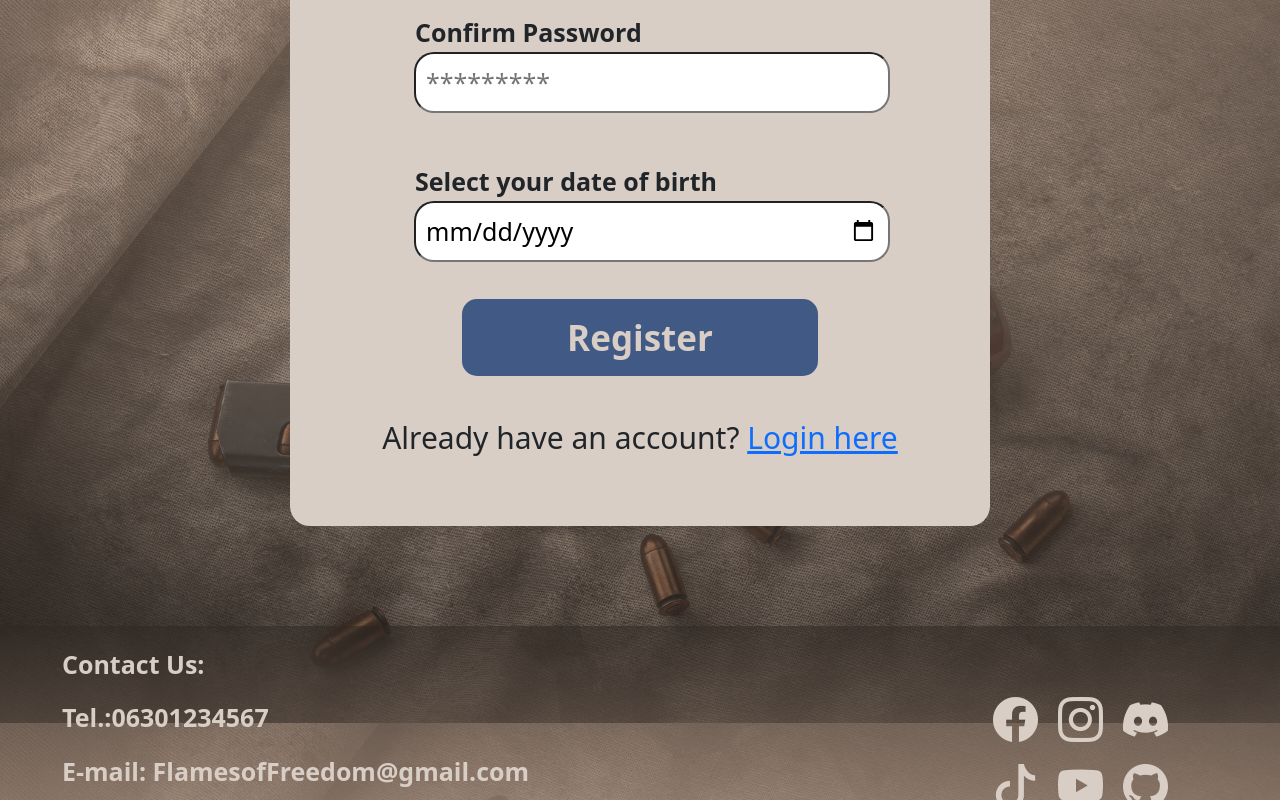
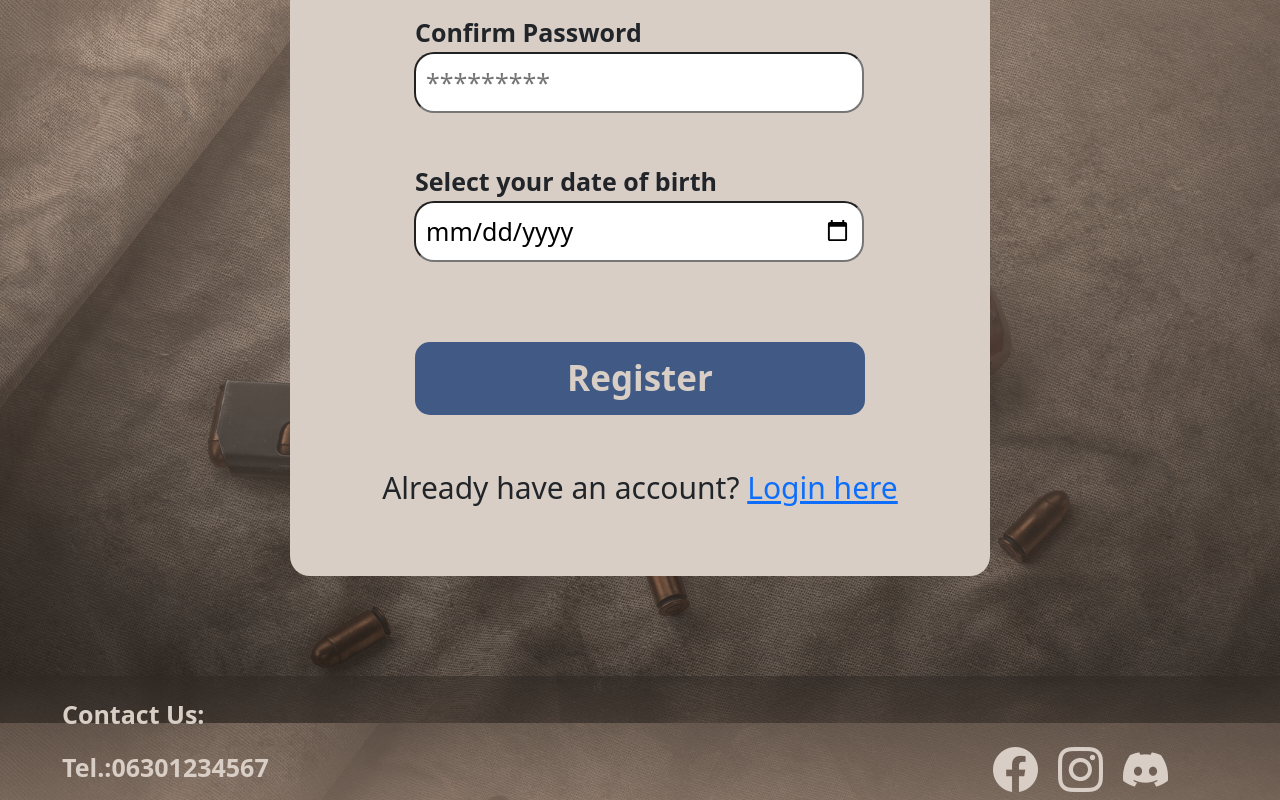
Before and after one commit to ZeroPaladin7283/Flames-of-Freedom-1956, an Angular app in the folder Web_Page/FrontEnd/: page /register in a window 1280 px wide. Shown: the part 877-1677 px from the top of the page. Built offline with nearby package versions, Linux system fonts and the light colour scheme.

Commit message:
Login - Register function

```diff
--- a/Web_Page/FrontEnd/src/app/_components/login/login.component.css
+++ b/Web_Page/FrontEnd/src/app/_components/login/login.component.css
@@ -4,6 +4,10 @@
     background-repeat: no-repeat;
     background-position-x: center;
     background-attachment: fixed;
+}
+
+.input-group input {
+    width: 450px;
 }
 
 #login-register {
--- a/Web_Page/FrontEnd/src/app/_components/login/login.component.ts
+++ b/Web_Page/FrontEnd/src/app/_components/login/login.component.ts
@@ -30,7 +30,7 @@ export class LoginComponent{
     } else if(this.loginService.userLoginFunc(this.loginUser, this.loginPass)) {
       this.router.navigate(['logged-in-home']);
     } else {
-      this.errorMessage = 'Invalid email or password. Please try again.';
+      this.errorMessage = 'Invalid email or password.' + 'Please try again.';
     }
   }
 }
--- a/Web_Page/FrontEnd/src/app/_components/register/register.component.css
+++ b/Web_Page/FrontEnd/src/app/_components/register/register.component.css
@@ -4,6 +4,17 @@
     background-repeat: no-repeat;
     background-position-x: center;
     background-attachment: fixed;
+}
+
+form {
+    display: flex;
+    flex-direction: column;
+    justify-content: center;
+    text-align: center;
+}
+
+.input-group input {
+    width: 450px;
 }
 
 #login-register {
@@ -21,16 +32,27 @@
 }
 
 #register {
+    display: flex;
     font-size: 35px !important;
-    padding: 15px 105px;
+    padding: 10px;
     border-radius: 15px;
     background-color: #405A85;
     color: #D8CEC5;
     text-decoration: none;
     font-weight: bold;
+    width: 450px;
+    justify-content: center;
+    margin: 0 auto;
 }
 
 #register:hover {
     color: #D8CEC5 !important;
     background-color: #3a69b6;
 }
+
+.error {
+    color: rgb(171, 19, 19);
+    font-size: 30px !important;
+    margin-top: 30px;
+    width: 450px;
+}
--- a/Web_Page/FrontEnd/src/app/_components/register/register.component.html
+++ b/Web_Page/FrontEnd/src/app/_components/register/register.component.html
@@ -26,7 +26,7 @@
                         <input type="date" [(ngModel)]="registerBDate" name="birthday" id="birthday">
                         <div class="error">{{errorMessage}}</div>
                     </div>
-                    <a href="/login" id="register" (click)="onRegister()">Register</a>
+                    <a id="register" (click)="onRegister()">Register</a>
                     <p id="login-register">
                         Already have an account? <a href="/login">Login here</a>
                     </p>
--- a/Web_Page/FrontEnd/src/app/_components/register/register.component.ts
+++ b/Web_Page/FrontEnd/src/app/_components/register/register.component.ts
@@ -22,14 +22,26 @@ export class RegisterComponent {
   constructor(private registerService: RegisterService) {}
 
   onRegister() {
-    if(!this.registerUsername || !this.registerEmail || !this.registerPass || this.registerCPass || !this.registerBDate) {
+
+    const emailRegex = /^[^\s@]+@[^\s@]+\.[^\s@]+$/;
+
+    if(!this.registerUsername || !this.registerEmail || !this.registerPass || !this.registerCPass || !this.registerBDate) {
       this.errorMessage = 'Please fill in all fields.';
       return;
     }
 
+    if(emailRegex.test(this.registerEmail)) {
+      this.errorMessage = 'Invalid email adress'
+    }
+
+    if(this.registerPass !== this.registerCPass) {
+      this.errorMessage = 'Passwords do not match.';
+      return;
+    }
+
     const parsedBDate = new Date(this.registerBDate);
-    if(isNaN(parsedBDate.getTime())) {
-      this.errorMessage = "Invalid birtday format!";
+    if(isNaN(parsedBDate.getTime()) || parsedBDate >= this.registerService.minDate) {
+      this.errorMessage = 'You are too young to play this game.';
       return;
     }
 
@@ -48,15 +60,16 @@ export class RegisterComponent {
         password: this.registerPass
       }));
 
-      this.registerUsername = "";
-      this.registerEmail = "";
-      this.registerPass = "";
-      this.registerCPass = "";
-      this.registerBDate = "";
+      this.registerUsername = '';
+      this.registerEmail = '';
+      this.registerPass = '';
+      this.registerCPass = '';
+      this.registerBDate = '';
+      this.errorMessage = '';
 
-      alert("Successfully registerd!");
+      alert('Registration successful!');
     } else {
-      this.errorMessage = "Invalid username / email / birth date.";
+      this.errorMessage = 'Invalid username, email or password!';
     }
   }
 }
--- a/Web_Page/FrontEnd/src/app/_services/register.service.ts
+++ b/Web_Page/FrontEnd/src/app/_services/register.service.ts
@@ -10,6 +10,6 @@ export class RegisterService {
   public minDate = new Date('2009-01-01');
 
   registerFunc(username: string, email: string, password: string, cpassword: string, bdate: Date): boolean {
-    return (username != "" && email != "" && password != "" && cpassword != "" && cpassword == password && bdate < this.minDate);
+    return (username !== "" && email !== "" && password !== "" && cpassword !== "" && password === cpassword && bdate < this.minDate);
   }
 }
```
